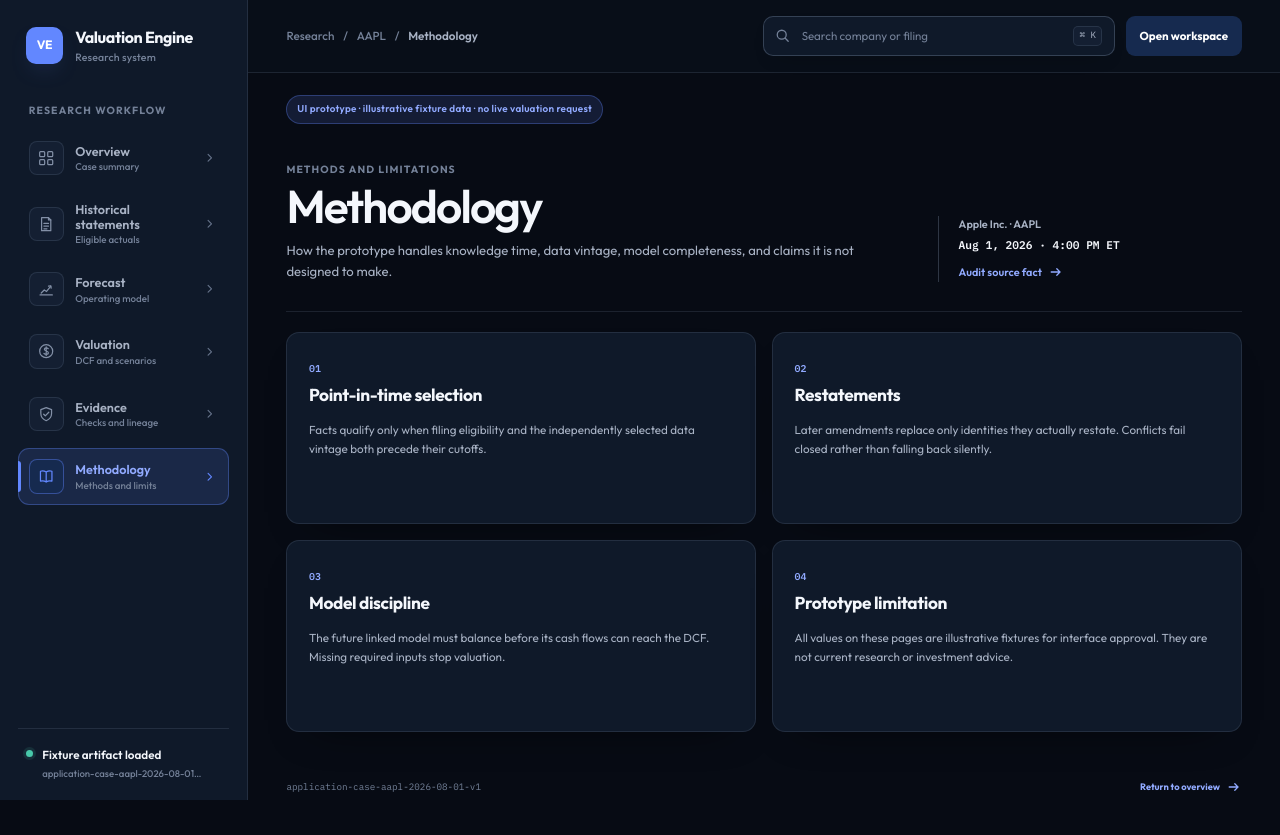
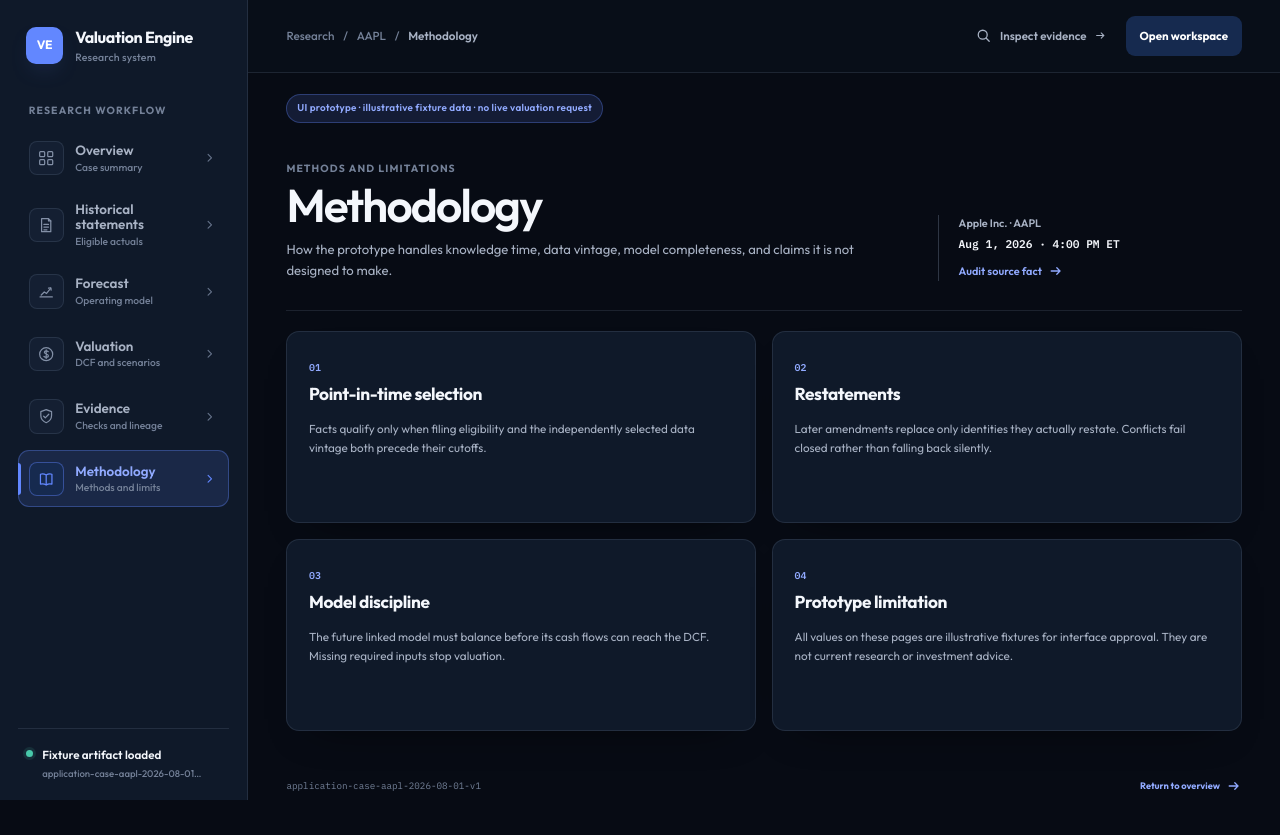
Before and after one commit to ommeht08-lab/quant-engine, a Next.js app in the folder frontend/: page /methodology in a window 1280 px wide. Built offline with nearby package versions, Linux system fonts and the light colour scheme.

Commit message:
fix: smooth public research navigation
Removes the light overscroll layer and replaces prototype-like navigation behavior with stable, preloaded, accessible interactions.

```diff
--- a/frontend/src/app/globals.css
+++ b/frontend/src/app/globals.css
@@ -69,6 +69,16 @@ body {
   background: var(--ink);
   color: var(--paper);
   font-family: var(--body);
+}
+
+/* The public research experience owns the full viewport, including the
+   browser's elastic overscroll area. Without this route-aware canvas the
+   light workspace background flashes below the dark shell at the bottom
+   of a page, which makes page navigation feel like two stacked apps. */
+html:has([data-research-shell]),
+body:has([data-research-shell]) {
+  background: #070b14;
+  overscroll-behavior-y: none;
 }
 
 ::selection {
--- a/frontend/src/components/research/FlagshipResearchPrototype.module.css
+++ b/frontend/src/components/research/FlagshipResearchPrototype.module.css
@@ -14,6 +14,7 @@
   --rp-positive: #48c9aa;
   --rp-interface: var(--font-outfit, "Outfit"), -apple-system, BlinkMacSystemFont, "Segoe UI", sans-serif;
   min-height: 100vh;
+  min-height: 100dvh;
   display: grid;
   grid-template-columns: 15.5rem minmax(0, 1fr);
   background: var(--rp-canvas);
@@ -21,6 +22,11 @@
   font-family: var(--rp-interface);
 }
 
+.prototypeShell :where(a, button):focus-visible {
+  outline: 2px solid var(--rp-cobalt);
+  outline-offset: 3px;
+}
+
 .prototypeShell button,
 .prototypeShell a {
   transition-duration: 180ms;
@@ -33,6 +39,7 @@
   z-index: 20;
   display: flex;
   height: 100vh;
+  height: 100dvh;
   flex-direction: column;
   border-right: 1px solid var(--rp-line);
   background: var(--rp-surface);
@@ -154,7 +161,7 @@
 
 .navCopy strong {
   color: inherit;
-  font-size: 0.79rem;
+  font-size: 0.84rem;
   font-weight: 600;
   line-height: 1.15;
 }
@@ -163,7 +170,7 @@
   margin-top: 0.2rem;
   overflow: hidden;
   color: var(--rp-dim);
-  font-size: 0.61rem;
+  font-size: 0.64rem;
   font-weight: 500;
   line-height: 1.15;
   text-overflow: ellipsis;
@@ -192,13 +199,13 @@
 .navItem:hover {
   background: var(--rp-surface-soft);
   color: var(--rp-text);
-  transform: translateX(2px);
 }
 
 .activeNavItem {
   border-color: rgba(98, 135, 255, 0.34);
   background: var(--rp-cobalt-soft);
   color: var(--rp-cobalt-deep);
+  cursor: default;
 }
 
 .activeNavItem::before {
@@ -307,22 +314,23 @@
   margin-left: auto;
 }
 
-.searchField {
-  display: flex;
-  width: min(22rem, 28vw);
+.evidenceLink {
+  display: flex;
   min-height: 2.55rem;
   align-items: center;
-  gap: 0.65rem;
-  border: 1px solid var(--rp-line-strong);
-  border-radius: 10px;
-  background: var(--rp-surface);
-  padding: 0.55rem 0.72rem;
-  color: var(--rp-dim);
+  gap: 0.5rem;
+  padding: 0.55rem 0.45rem;
+  color: var(--rp-slate);
   font-size: 0.72rem;
-  box-shadow: 0 8px 22px -16px rgba(0, 0, 0, 0.8);
-}
-
-.searchField svg,
+  font-weight: 600;
+  transition-property: color;
+}
+
+.evidenceLink:hover {
+  color: var(--rp-text);
+}
+
+.evidenceLink svg,
 .sourceLink svg,
 .cutoffBlock button svg {
   width: 1rem;
@@ -333,15 +341,14 @@
   stroke-width: 1.6;
 }
 
-.searchField kbd {
-  margin-left: auto;
-  border: 1px solid var(--rp-line);
-  border-radius: 5px;
-  background: var(--rp-surface-soft);
-  padding: 0.14rem 0.33rem;
-  color: var(--rp-slate);
-  font-family: var(--utility);
-  font-size: 0.57rem;
+.evidenceLink svg:last-child {
+  width: 0.82rem;
+  height: 0.82rem;
+  transition: transform 180ms ease;
+}
+
+.evidenceLink:hover svg:last-child {
+  transform: translateX(2px);
 }
 
 .workspaceLink {
@@ -369,12 +376,17 @@
 
 .main {
   width: min(100%, 93rem);
+  min-height: calc(100vh - 4.55rem);
+  min-height: calc(100dvh - 4.55rem);
   margin: 0 auto;
   padding: 1.35rem clamp(1.25rem, 3vw, 2.8rem) 2.5rem;
+  display: flex;
+  flex-direction: column;
 }
 
 .prototypeNotice {
   display: inline-flex;
+  align-self: flex-start;
   align-items: center;
   min-height: 1.8rem;
   border: 1px solid rgba(98, 135, 255, 0.32);
@@ -390,7 +402,13 @@
 
 .viewContent {
   min-height: calc(100vh - 10.5rem);
-  animation: viewIn 180ms ease both;
+  min-height: calc(100dvh - 10.5rem);
+  flex: 1;
+  animation: viewIn 140ms ease-out both;
+}
+
+.navigationScrim {
+  display: none;
 }
 
 .caseIntro {
@@ -1417,8 +1435,8 @@
 }
 
 @keyframes viewIn {
-  from { opacity: 0; transform: translateY(5px); }
-  to { opacity: 1; transform: translateY(0); }
+  from { opacity: 0.45; }
+  to { opacity: 1; }
 }
 
 @media (max-width: 1040px) {
@@ -1511,12 +1529,23 @@
   }
 
   .breadcrumb,
-  .searchField,
+  .evidenceLink,
   .workspaceLink {
     display: none;
   }
 
+  .navigationScrim {
+    position: fixed;
+    inset: 4rem 0 0;
+    z-index: 19;
+    display: block;
+    border: 0;
+    background: rgba(2, 6, 13, 0.68);
+    animation: scrimIn 160ms ease-out both;
+  }
+
   .main {
+    min-height: calc(100dvh - 4rem);
     padding: 1rem 1rem 2rem;
   }
 
--- a/frontend/src/components/research/FlagshipResearchPrototype.tsx
+++ b/frontend/src/components/research/FlagshipResearchPrototype.tsx
@@ -457,7 +457,7 @@ export default function FlagshipResearchPrototype({
   const activeLabel = WORKFLOW.find((item) => item.id === view)?.label ?? "Overview";
 
   return (
-    <div className={styles.prototypeShell}>
+    <div className={styles.prototypeShell} data-research-shell>
       <aside className={`${styles.sidebar} ${mobileNavigationOpen ? styles.sidebarOpen : ""}`} aria-hidden={selectedFact ? true : undefined}>
         <div className={styles.brand}><span className={styles.brandMark} aria-hidden="true">VE</span><span><strong>Valuation Engine</strong><small>Research system</small></span></div>
         <p className={styles.navEyebrow}>Research workflow</p>
@@ -466,9 +466,13 @@ export default function FlagshipResearchPrototype({
             <Link
               key={item.id}
               href={item.href}
+              prefetch
               aria-current={item.id === view ? "page" : undefined}
               className={item.id === view ? styles.activeNavItem : styles.navItem}
-              onClick={() => setMobileNavigationOpen(false)}
+              onClick={(event) => {
+                setMobileNavigationOpen(false);
+                if (item.id === view) event.preventDefault();
+              }}
             >
               <span className={styles.navIcon}><WorkflowIcon name={item.id} /></span>
               <span className={styles.navCopy}><strong>{item.label}</strong><small>{item.description}</small></span>
@@ -479,12 +483,28 @@ export default function FlagshipResearchPrototype({
         <div className={styles.sidebarStatus}><span className={styles.verifiedDot} aria-hidden="true" /><div><strong>Fixture artifact loaded</strong><small>{researchCase.artifactVersion}</small></div></div>
       </aside>
 
+      {mobileNavigationOpen && (
+        <button
+          type="button"
+          className={styles.navigationScrim}
+          aria-label="Close research navigation"
+          onClick={() => setMobileNavigationOpen(false)}
+        />
+      )}
+
       <div className={styles.workspace} aria-hidden={selectedFact ? true : undefined}>
         <header className={styles.utilityBar}>
           <button type="button" className={styles.menuButton} aria-label="Toggle research navigation" aria-expanded={mobileNavigationOpen} onClick={() => setMobileNavigationOpen((open) => !open)}><span /><span /><span /></button>
           <div className={styles.mobileBrand}>Valuation Engine</div>
           <div className={styles.breadcrumb}><span>Research</span><b>/</b><span>{researchCase.ticker}</span><b>/</b>{activeLabel}</div>
-          <div className={styles.utilityActions}><div className={styles.searchField} aria-hidden="true"><SearchIcon /><span>Search company or filing</span><kbd>⌘ K</kbd></div><Link className={styles.workspaceLink} href="/workspace">Open workspace</Link></div>
+          <div className={styles.utilityActions}>
+            <Link className={styles.evidenceLink} href="/research/aapl/evidence" prefetch>
+              <SearchIcon />
+              <span>Inspect evidence</span>
+              <ArrowIcon />
+            </Link>
+            <Link className={styles.workspaceLink} href="/workspace" prefetch>Open workspace</Link>
+          </div>
         </header>
 
         <main className={styles.main}>
@@ -494,7 +514,7 @@ export default function FlagshipResearchPrototype({
           </div>
           <footer className={styles.footer}>
             <span>{researchCase.artifactVersion}</span>
-            {view === "methodology" ? <Link href="/research/aapl">Return to overview <ArrowIcon /></Link> : <Link href="/methodology">Methodology & limitations <ArrowIcon /></Link>}
+            {view === "methodology" ? <Link href="/research/aapl" prefetch>Return to overview <ArrowIcon /></Link> : <Link href="/methodology" prefetch>Methodology & limitations <ArrowIcon /></Link>}
           </footer>
         </main>
       </div>
```
